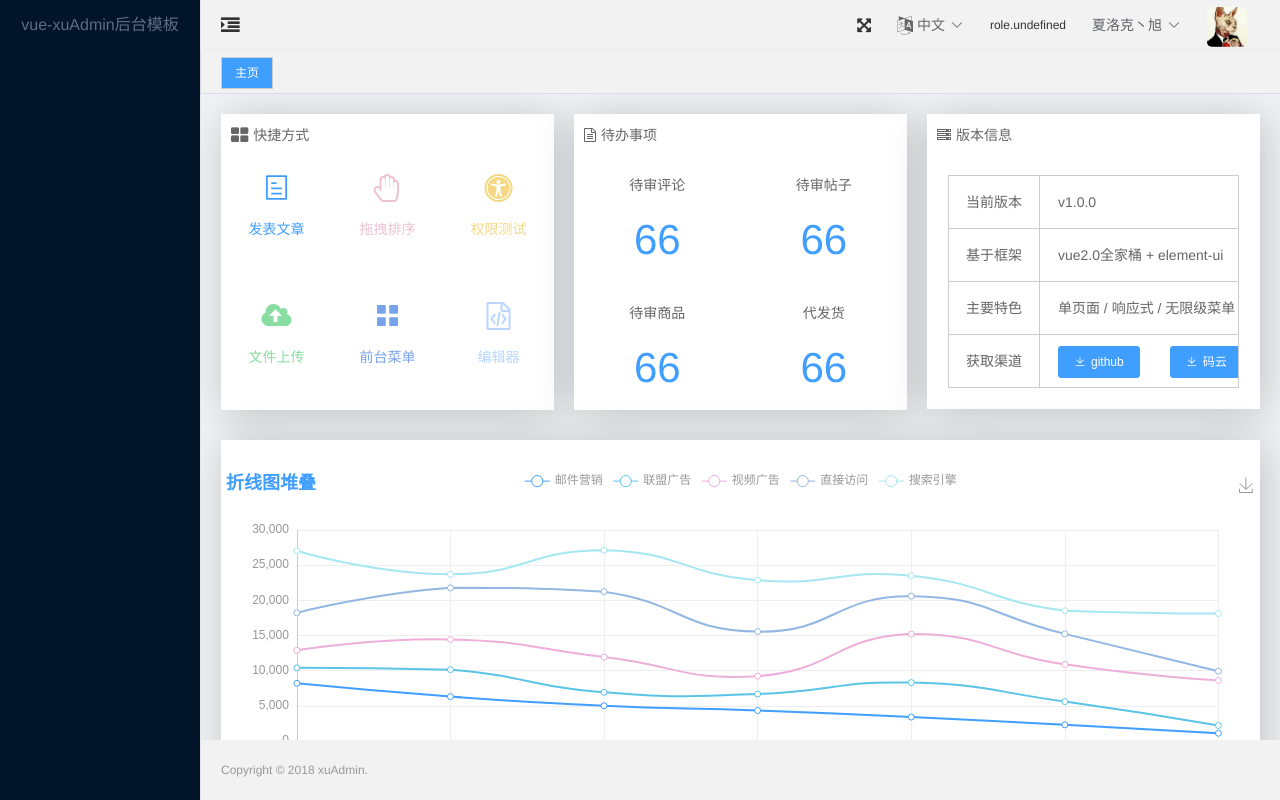
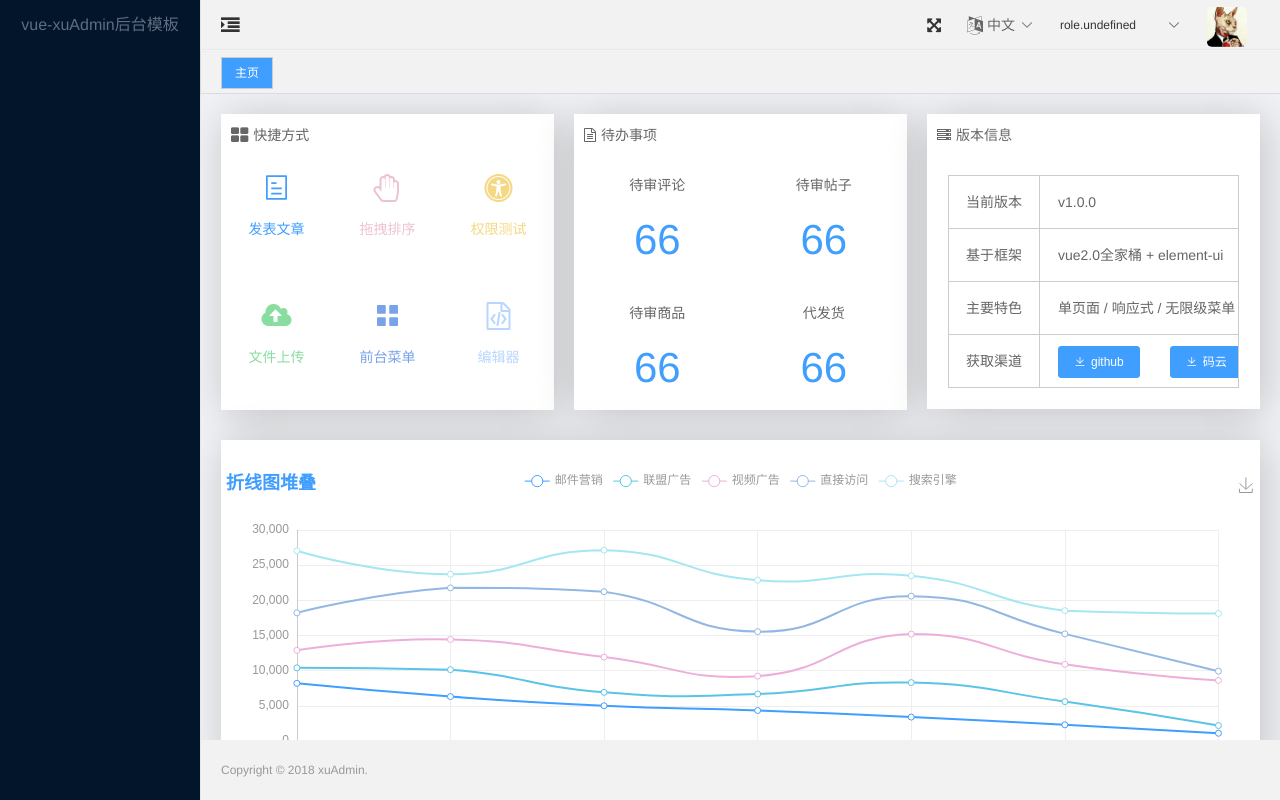
Before and after one commit to 0fatal/tutor-course-frontend, a Vue app: page /#/index in a window 1280 px wide. Built offline with nearby package versions, Linux system fonts and the light colour scheme.

Commit message:
feat(info): teacher

```diff
--- a/src/views/infoManage/teacherInfo.vue
+++ b/src/views/infoManage/teacherInfo.vue
@@ -39,6 +39,7 @@ export default {
     async loadTeacherInfo () {
       const {data} = await ApiGet('/teacher/')
       if (data.code === 0) {
+        this.$store.dispatch('saveTeacherInfo', data.data)
         this.teacherInfo = data.data
       }
     },
@@ -47,6 +48,8 @@ export default {
       const {data} = await ApiPatch('/teacher/', {
         name: this.teacherInfo.name
       })
+
+
       if (data.code === 0) {
         this.$message.success('保存成功')
       } else {
--- a/src/views/layout/header/header.vue
+++ b/src/views/layout/header/header.vue
@@ -14,7 +14,7 @@
         <li>
           <el-dropdown @command="handleCommand">
                   <span class="el-dropdown-link">
-                    夏洛克丶旭<i class="el-icon-arrow-down el-icon--right"></i>
+                    {{ $store.getters.teacherInfo.name}}<i class="el-icon-arrow-down el-icon--right"></i>
                   </span>
             <el-dropdown-menu slot="dropdown">
               <el-dropdown-item command="info">{{ $t('userDropdownMenu.basicInfor') }}</el-dropdown-item>
--- a/src/views/login/index.vue
+++ b/src/views/login/index.vue
@@ -65,7 +65,7 @@
 </template>
 <script>
 // import Cookies from 'js-cookie'
-import {ApiPost} from '../../api/api'
+import {ApiGet, ApiPost} from '../../api/api'
 
 export default {
   data () {
@@ -79,7 +79,6 @@ export default {
   },
   methods: {
     async submitForm () {
-
       const {staffId, password} = this.loginForm
       if (staffId === '' || password === '') {
         this.$message({
@@ -98,12 +97,15 @@ export default {
 
         if (code !== 0) throw new Error(msg)
         // await this.$store.dispatch('setToken', res.data.data.token)
+        const {data} = await ApiGet('/teacher/')
+        if (data.code === 0) {
+          this.$store.dispatch('saveTeacherInfo', data.data)
+        }
         await this.$store.dispatch('setInfo', {role: 'teacher'})
         await this.$router.push({path: '/'})
       } catch (e) {
         this.$message.error(e.message)
       }
-
     }
   }
 }
--- a/src/vuex/index.js
+++ b/src/vuex/index.js
@@ -4,6 +4,7 @@ import routerData from './modules/routerData'
 import role from './modules/role'
 import layout from './modules/layout/index'
 import Cookies from 'js-cookie'
+import teacher from './modules/teacher'
 
 Vue.use(Vuex)
 
@@ -57,7 +58,8 @@ const store = new Vuex.Store({
   modules: {
     routerData,
     role,
-    layout
+    layout,
+    teacher
   }
 })
 
```
